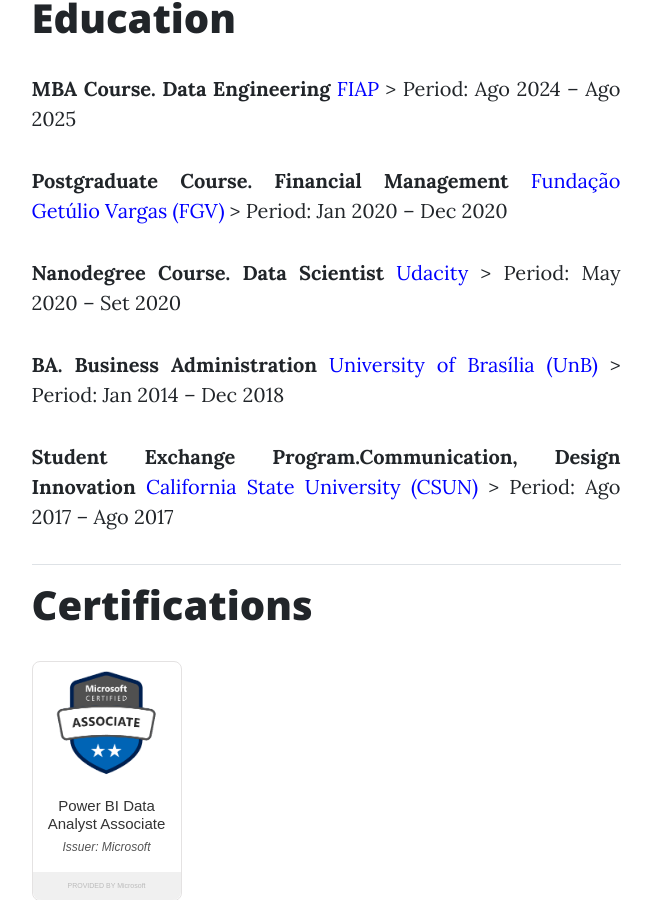
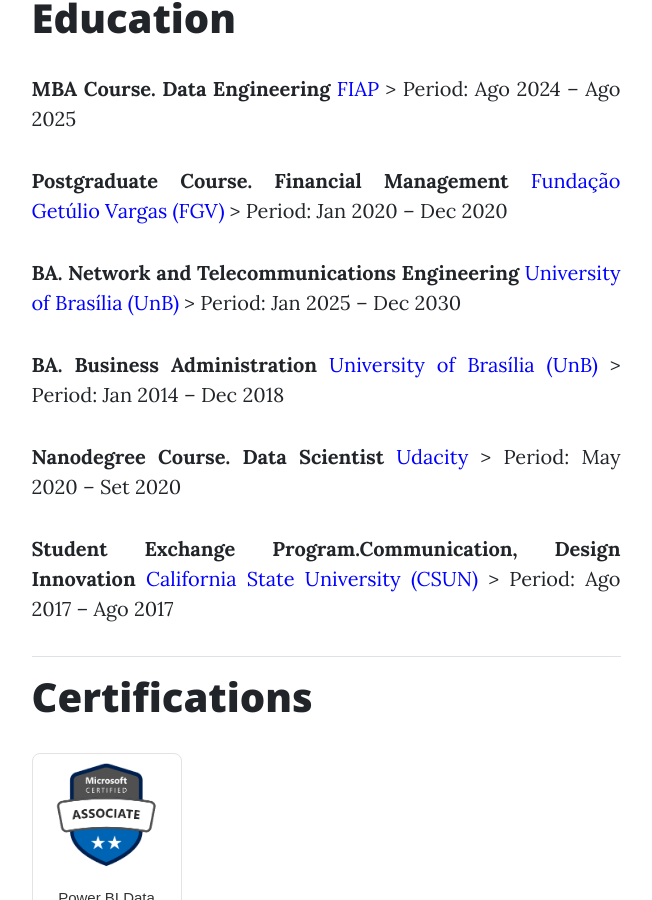
Before and after one commit to Matheuskempa/matheuskempa.github.io, a Jekyll site: the page built from _authors/matheus.md, in a window 1280 px wide and 900 px high, scrolled down 4308 px. Shown: the whole window, without its empty margins (314-966 px from the left). Built offline with Jekyll 4.4.1, drawn with Linux system fonts in a browser that asks for light colours; nearby versions of some CDN libraries; a script that is not in the unit is left out.

Commit message:
(feat): add new formation.

```diff
--- a/_authors/matheus.md
+++ b/_authors/matheus.md
@@ -132,17 +132,23 @@
     <font color='blue'>Fundação Getúlio Vargas (FGV)</font>
     > Period: Jan 2020 – Dec 2020
 
-**Nanodegree Course. Data Scientist**
-    <font color='blue'>Udacity</font>
-    > Period: May 2020 – Set 2020
+**BA. Network and Telecommunications Engineering**
+    <font color='blue'>University of Brasília (UnB)</font>
+    > Period: Jan 2025 – Dec 2030
 
 **BA. Business Administration**
     <font color='blue'>University of Brasília (UnB)</font>
     > Period: Jan 2014 – Dec 2018
 
+**Nanodegree Course. Data Scientist**
+    <font color='blue'>Udacity</font>
+    > Period: May 2020 – Set 2020
+
 **Student Exchange Program.Communication, Design Innovation**
     <font color='blue'>California State University (CSUN)</font>
     > Period: Ago 2017 – Ago 2017
+
+
 
 ---
 
```
